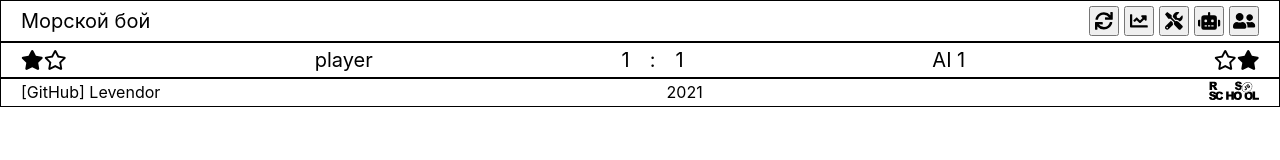
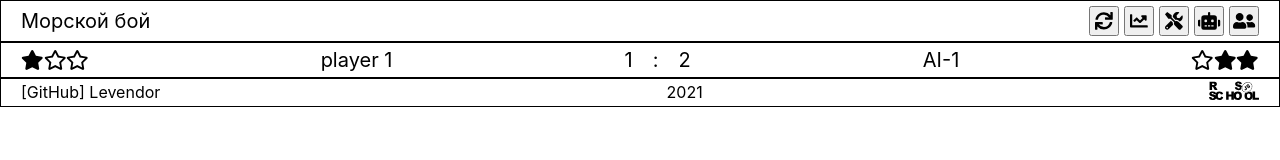
Before and after one commit to Levendor/react-game, a React (Create React App) app: page / in a window 1280 px wide. Shown: the top 160 px of the page. Built offline with nearby package versions, Linux system fonts and the light colour scheme.

Commit message:
feat: add props to score line

```diff
--- a/src/components/app/App.tsx
+++ b/src/components/app/App.tsx
@@ -8,7 +8,7 @@ function App() {
   return (
     <div className="app">
       <Header />
-      <ScoreLine />
+      <ScoreLine bestOf={3} score={[1, 2]} players={['player 1', 'AI-1']}/>
       <Footer />
     </div>
   );
--- a/src/components/score-line-win-counter/score-line-win-counter.tsx
+++ b/src/components/score-line-win-counter/score-line-win-counter.tsx
@@ -10,11 +10,15 @@ interface Props {
 
 export default class WinCounter extends Component<Props> {
   render() {
-    const [ star1, star2 ] = this.props.faIcon;
+    const arr = this.props.faIcon;
+    // const [ star1, star2 ] = arr;
     return (
       <div className="win-counter">
-        <FontAwesomeIcon icon={star1} size="2x" />
-        <FontAwesomeIcon icon={star2} size="2x" />
+        {
+          arr.map((star: IconProp, index) => {
+            return <FontAwesomeIcon icon={star} size="2x" key={index} />
+          })
+        }
       </div>
     );
   }
--- a/src/components/score-line/score-line.tsx
+++ b/src/components/score-line/score-line.tsx
@@ -8,15 +8,30 @@ import WinCounter from '../score-line-win-counter';
 import PlayerName from '../score-line-player-name';
 import ScoreCounter from '../score-line-score-counter';
 
-export default class ScoreLine extends Component {
+interface Props {
+  bestOf: number;
+  score: number[];
+  players: string[];
+}
+
+export default class ScoreLine extends Component<Props> {
   render() {
+    const { bestOf, score } = this.props
+    const [player1Score, player2Score] = score;
+    const starArr1 = new Array(bestOf)
+      .fill(fullStar, 0, player1Score)
+      .fill(emptyStar, player1Score);
+    const starArr2 = new Array(bestOf)
+      .fill(emptyStar, 0, -player2Score)
+      .fill(fullStar, -player2Score);
+    const [player1Name, player2Name] = this.props.players;
     return (
       <div className="score-line border">
-        <WinCounter faIcon={[fullStar, emptyStar]} />
-        <PlayerName playerName="player" />
-        <ScoreCounter score={[1, 1]} />
-        <PlayerName playerName="AI 1" />
-        <WinCounter faIcon={[emptyStar, fullStar]} />
+        <WinCounter faIcon={starArr1} />
+        <PlayerName playerName={player1Name} />
+        <ScoreCounter score={score} />
+        <PlayerName playerName={player2Name} />
+        <WinCounter faIcon={starArr2} />
       </div>
     );
   }
```
